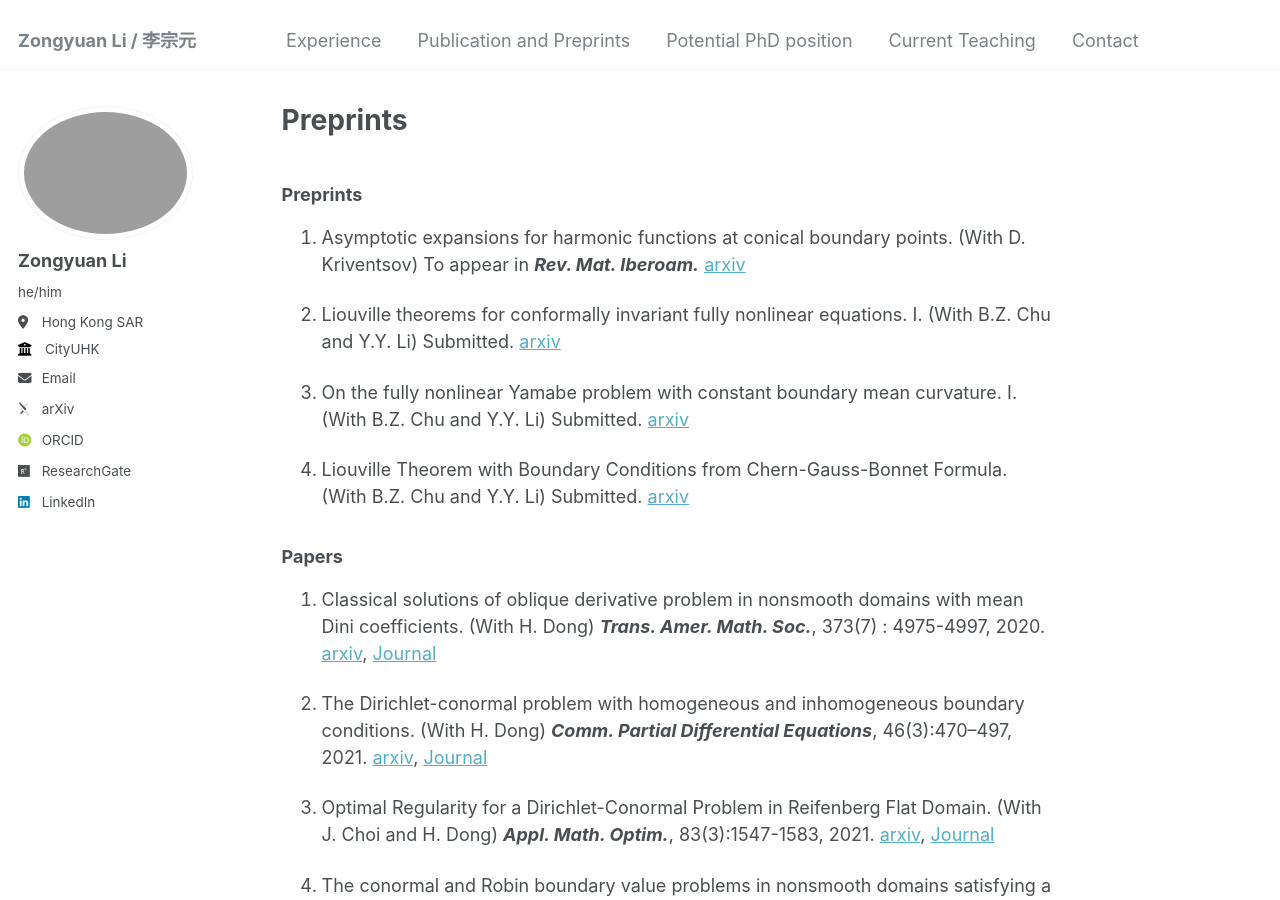
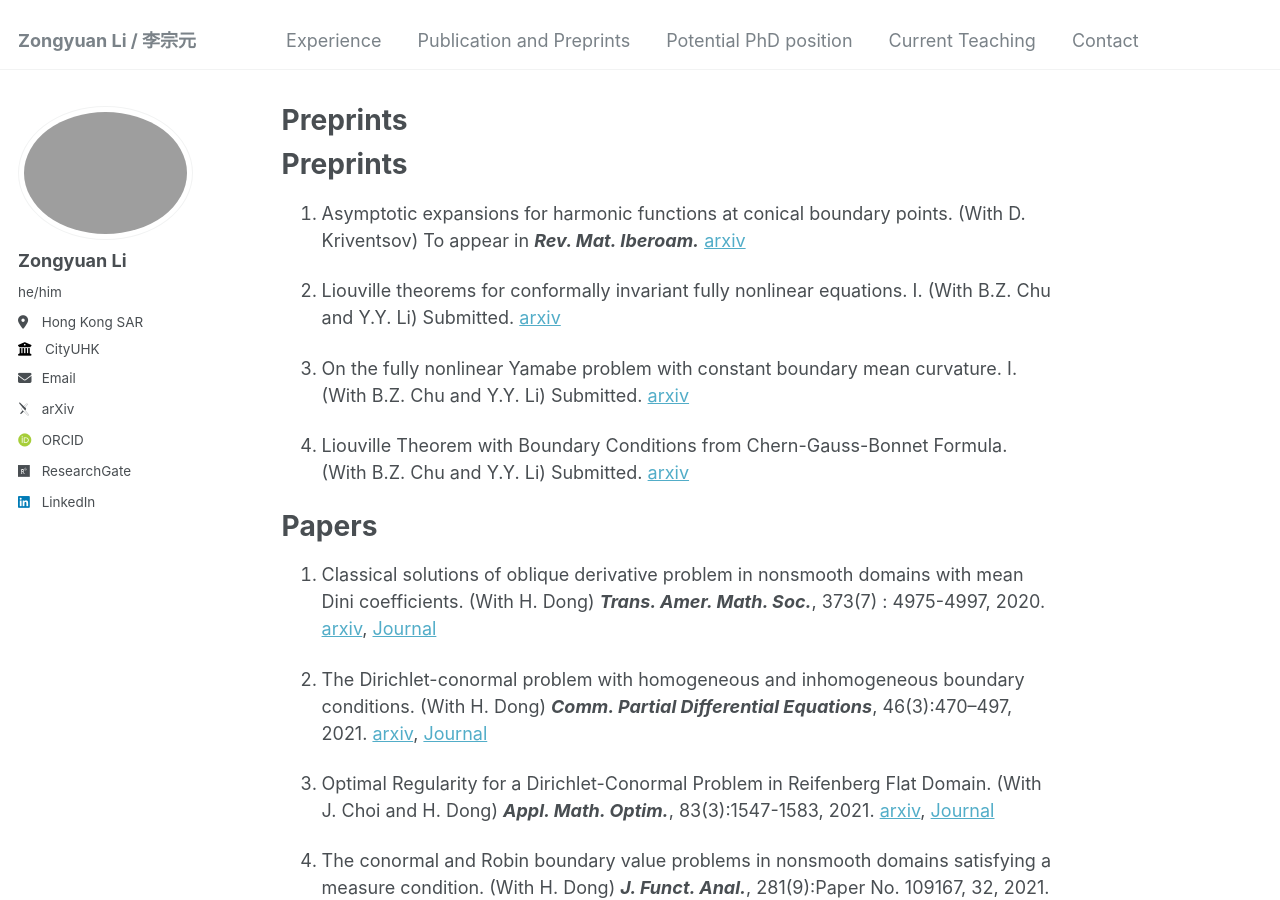
Before and after one commit to zongyuan-li/zongyuan-li.github.io, a Jekyll site: the page built from _pages/PApapers.md, in a window 1280 px wide and 900 px high. Built offline with Jekyll 4.4.1, drawn with Linux system fonts in a browser that asks for light colours; some web fonts are replaced; our own code applies the rules of GitHub Pages for plain Markdown files.

```diff
--- a/_pages/PApapers.md
+++ b/_pages/PApapers.md
@@ -5,7 +5,7 @@ redirect_from:
   - /md/
   - /PApapers.html
 ---
-### Preprints
+# Preprints
 
   1. Asymptotic expansions for harmonic functions at conical boundary points. (With D. Kriventsov) To appear in ***Rev. Mat. Iberoam.*** [arxiv](https://arxiv.org/abs/2307.10517)
 
@@ -15,7 +15,7 @@ redirect_from:
 
   4. Liouville Theorem with Boundary Conditions from Chern-Gauss-Bonnet Formula. (With B.Z. Chu and Y.Y. Li) Submitted. [arxiv](https://arxiv.org/abs/2410.16384)
 
-### Papers
+# Papers
 
   1. Classical solutions of oblique derivative problem in nonsmooth domains with mean Dini coefficients. (With H. Dong) ***Trans. Amer. Math. Soc.***, 373(7) : 4975-4997, 2020. [arxiv](https://arxiv.org/abs/1904.02766), [Journal](https://www.ams.org/journals/tran/2020-373-07/S0002-9947-2020-08042-8/)
 
```
